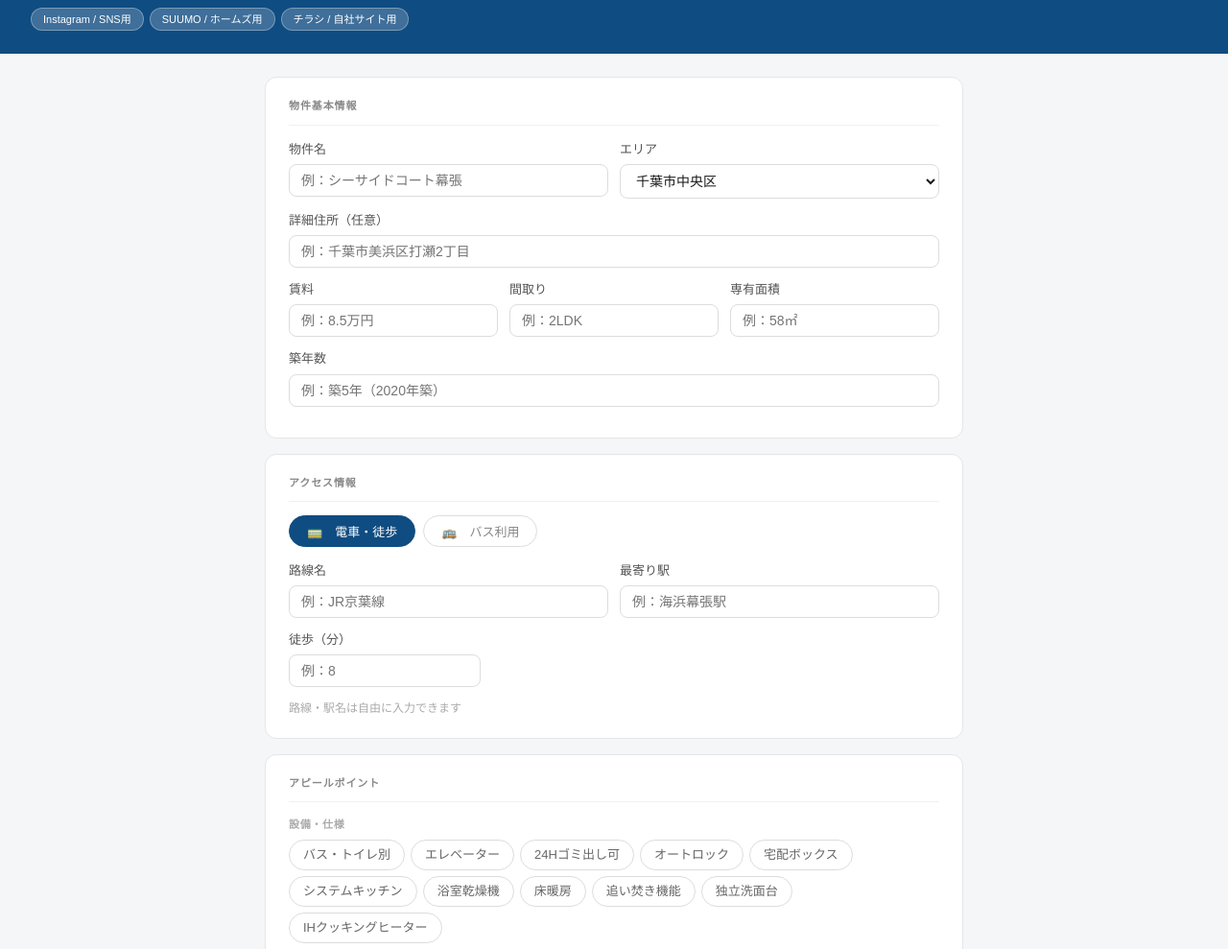
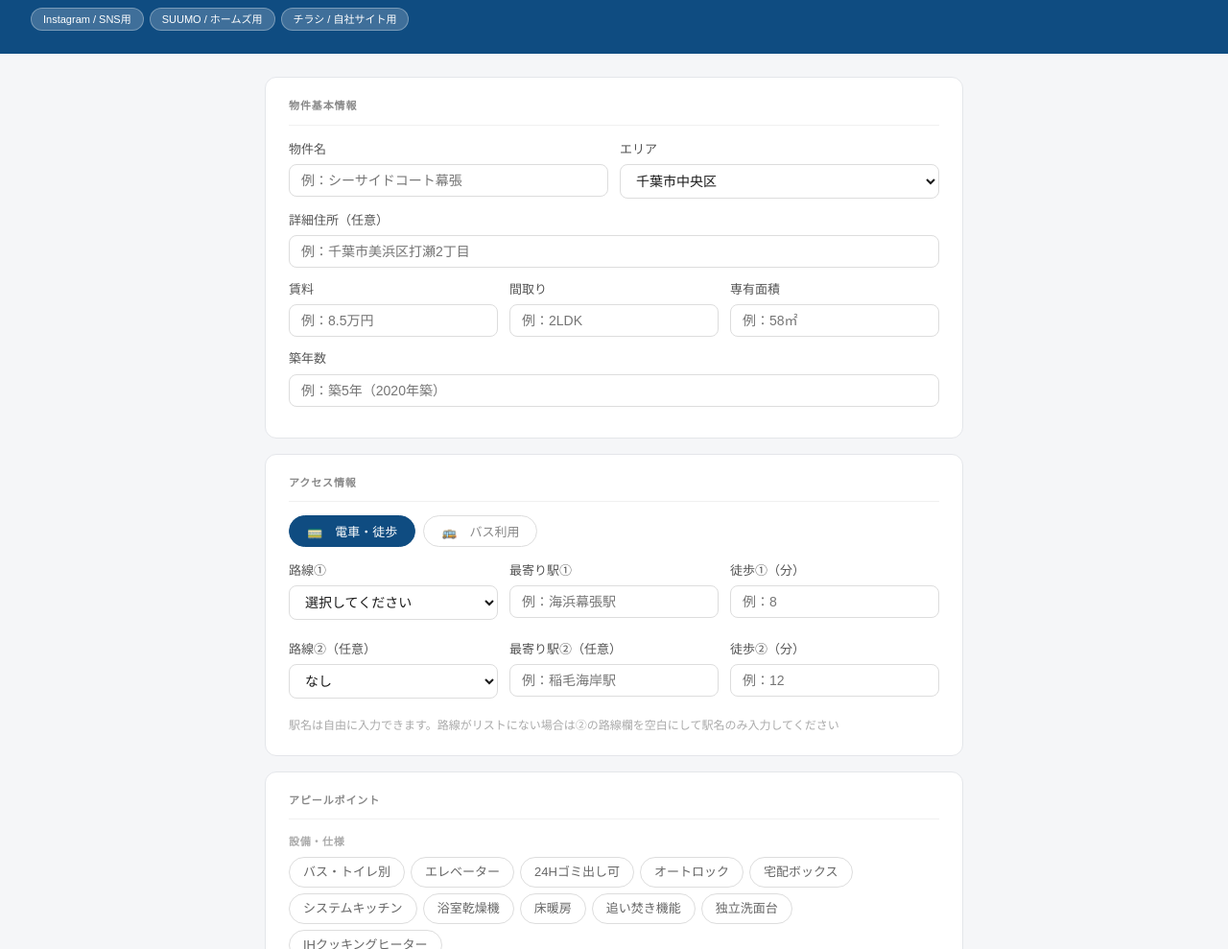
Before and after one commit to boston1215-hub/caption-tool, a plain HTML site: page realestate.html in a window 1280 px wide. Shown: the part 111-1100 px from the top of the page at 96% size. Drawn offline with Linux system fonts and the light colour scheme.

Commit message:
Add files via upload

```diff
--- a/realestate.html
+++ b/realestate.html
@@ -191,21 +191,71 @@
       <button class="toggle-btn" onclick="switchAccess('bus', this)">🚌　バス利用</button>
     </div>
     <div class="access-panel show" id="panel-train">
-      <div class="row2">
+      <div class="station-row row3">
         <div class="field">
-          <label>路線名</label>
-          <input type="text" id="train-line" placeholder="例：JR京葉線">
+          <label>路線①</label>
+          <select id="train-line1">
+            <option value="">選択してください</option>
+            <optgroup label="JR">
+              <option>JR総武線</option>
+              <option>JR京葉線</option>
+              <option>JR外房線</option>
+              <option>JR内房線</option>
+              <option>JR成田線</option>
+              <option>JR常磐線</option>
+            </optgroup>
+            <optgroup label="私鉄・その他">
+              <option>千葉都市モノレール</option>
+              <option>新京成線</option>
+              <option>東葉高速線</option>
+              <option>京成本線</option>
+              <option>京成千葉線</option>
+              <option>東武野田線</option>
+            </optgroup>
+          </select>
         </div>
         <div class="field">
-          <label>最寄り駅</label>
-          <input type="text" id="train-station" placeholder="例：海浜幕張駅">
+          <label>最寄り駅①</label>
+          <input type="text" id="train-station1" placeholder="例：海浜幕張駅">
+        </div>
+        <div class="field">
+          <label>徒歩①（分）</label>
+          <input type="text" id="train-walk1" placeholder="例：8">
         </div>
       </div>
-      <div class="field" style="max-width: 200px;">
-        <label>徒歩（分）</label>
-        <input type="text" id="train-walk" placeholder="例：8">
+      <div class="station-row row3" style="margin-top: 8px;">
+        <div class="field">
+          <label>路線②（任意）</label>
+          <select id="train-line2">
+            <option value="">なし</option>
+            <optgroup label="JR">
+              <option>JR総武線</option>
+              <option>JR京葉線</option>
+              <option>JR外房線</option>
+              <option>JR内房線</option>
+              <option>JR成田線</option>
+              <option>JR常磐線</option>
+            </optgroup>
+            <optgroup label="私鉄・その他">
+              <option>千葉都市モノレール</option>
+              <option>新京成線</option>
+              <option>東葉高速線</option>
+              <option>京成本線</option>
+              <option>京成千葉線</option>
+              <option>東武野田線</option>
+            </optgroup>
+          </select>
+        </div>
+        <div class="field">
+          <label>最寄り駅②（任意）</label>
+          <input type="text" id="train-station2" placeholder="例：稲毛海岸駅">
+        </div>
+        <div class="field">
+          <label>徒歩②（分）</label>
+          <input type="text" id="train-walk2" placeholder="例：12">
+        </div>
       </div>
-      <div class="hint">路線・駅名は自由に入力できます</div>
+      <div class="hint" style="margin-top: 6px;">駅名は自由に入力できます。路線がリストにない場合は②の路線欄を空白にして駅名のみ入力してください</div>
     </div>
     <div class="access-panel" id="panel-bus">
       <div class="row2">
@@ -337,15 +387,29 @@
 
   function getAccessText() {
     if (currentAccess === 'train') {
-      const line = document.getElementById('train-line').value.trim();
-      const station = document.getElementById('train-station').value.trim();
-      const walk = document.getElementById('train-walk').value.trim();
-      if (!station && !line) return '未設定';
-      let txt = '';
-      if (line) txt += line + ' ';
-      if (station) txt += station;
-      if (walk) txt += ' 徒歩' + walk + '分';
-      return txt;
+      const line1 = document.getElementById('train-line1').value.trim();
+      const station1 = document.getElementById('train-station1').value.trim();
+      const walk1 = document.getElementById('train-walk1').value.trim();
+      const line2 = document.getElementById('train-line2').value.trim();
+      const station2 = document.getElementById('train-station2').value.trim();
+      const walk2 = document.getElementById('train-walk2').value.trim();
+      if (!station1 && !line1) return '未設定';
+      let parts = [];
+      if (station1) {
+        let t = '';
+        if (line1) t += line1 + ' ';
+        t += station1;
+        if (walk1) t += ' 徒歩' + walk1 + '分';
+        parts.push(t);
+      }
+      if (station2) {
+        let t = '';
+        if (line2) t += line2 + ' ';
+        t += station2;
+        if (walk2) t += ' 徒歩' + walk2 + '分';
+        parts.push(t);
+      }
+      return parts.join('　／　');
     } else {
       const stop = document.getElementById('bus-stop').value.trim();
       const busWalk = document.getElementById('bus-walk').value.trim();
```
